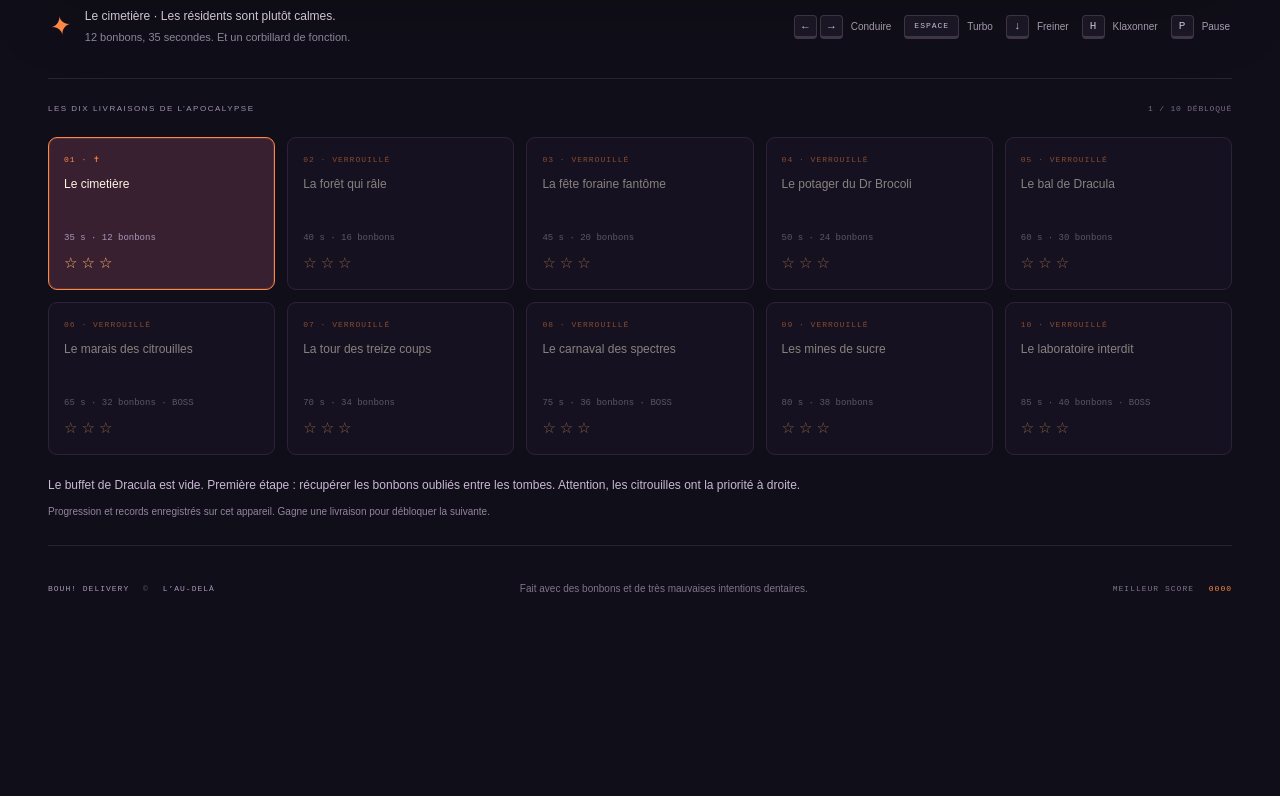
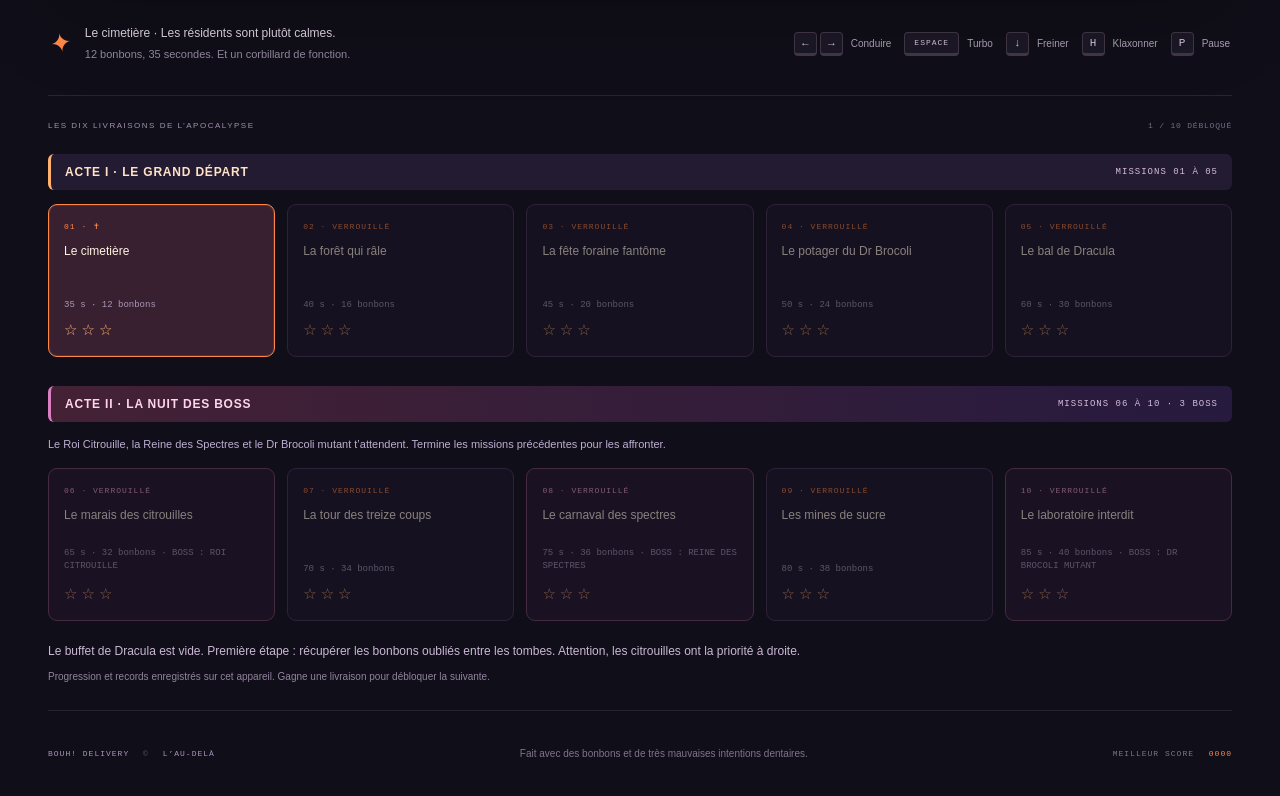
Before and after one commit to Nikoju1977/Bouh-delivery, a website: page index.html in a window 1280 px wide. Shown: the part 876-1672 px from the top of the page. Before the commit the page ends 1510 px from the top, so only its background shows below. Drawn offline with Linux system fonts and the light colour scheme.

Commit message:
build: regenerate standalone ten-level game with visible boss chapter

```diff
--- a/index.html
+++ b/index.html
@@ -54,6 +54,21 @@
 @media(max-width:580px){.boss-hud{top:34%;padding:8px 10px;width:min(260px,calc(100% - 40px))}.boss-hud>span{font-size:9px}.level-card:last-child{grid-column:auto;min-height:137px}}
 @media(orientation:landscape) and (max-height:520px){.boss-hud{top:35%;width:220px;padding:6px}.boss-hud>span{font-size:9px;margin-bottom:3px}}
 
+/* Ten-level campaign: two explicit chapters instead of a deceptively short list. */
+.game-heading .boss-jump{color:#ffd1b2;border:1px solid #ff87457a;background:#39203487;padding:9px 13px;border-radius:999px;text-decoration:none;font:700 10px Arial,sans-serif;letter-spacing:.5px;white-space:nowrap}
+.game-heading .boss-jump:hover,.game-heading .boss-jump:focus-visible{background:#5d2c42;color:#fff8ed}
+.campaign-chapter-heading{display:flex;justify-content:space-between;gap:14px;align-items:center;margin:22px 0 14px;padding:11px 14px;border-radius:6px;background:#231b32;border-left:3px solid #ffb16d}
+.campaign-chapter-heading span{font:700 12px Arial,sans-serif;letter-spacing:.8px;color:#ffe2c8}
+.campaign-chapter-heading small{font:9px monospace;letter-spacing:1px;color:#d5bddc;white-space:nowrap}
+.campaign-chapter-boss{margin-top:29px;background:linear-gradient(90deg,#442135,#261a3e);border-color:#da80c2;scroll-margin-top:18px}
+.campaign-chapter-boss span{color:#ffd5eb}
+.boss-hint{font:11px/1.6 Arial,sans-serif;color:#bdb0d3;margin:0 0 14px}
+.boss-mission{border-color:#7b476d;background:#25152e}
+.boss-mission .level-card-number{color:#f2a6d4}
+.boss-mission small{line-height:1.5}
+@media(max-width:800px){.game-heading .boss-jump{font-size:9px;padding:8px 10px}}
+@media(max-width:580px){.game-heading .boss-jump{font-size:8px;padding:8px 9px}.campaign-chapter-heading{padding:10px;margin-top:20px;align-items:flex-start}.campaign-chapter-heading span{font-size:10px}.campaign-chapter-heading small{font-size:8px;white-space:normal;text-align:right}.boss-hint{font-size:10px}}
+
 </style>
 </head>
 <body>
@@ -73,7 +88,7 @@
   </header>
 
   <main>
-    <div class="game-heading"><span><i></i> SPÉCIAL HALLOWEEN</span><p>5 niveaux. Des bonbons. Zéro permis.</p><span class="edition">ÉDITION DU 31 OCTOBRE</span></div>
+    <div class="game-heading"><span><i></i> SPÉCIAL HALLOWEEN</span><p>10 niveaux. 3 boss. Zéro permis.</p><a class="boss-jump" href="#boss-levels">VOIR LES 3 BOSS ↓</a><span class="edition">ÉDITION DU 31 OCTOBRE</span></div>
     <div class="drive-settings" aria-label="Réglages de conduite">
       <span class="selected-mission" id="selected-mission">MISSION 01 / 10</span>
       <label for="difficulty">Difficulté <select id="difficulty"><option value="balade">Balade · 5 vies</option><option value="arcade" selected>Arcade · 3 vies</option></select></label>
@@ -121,7 +136,12 @@
     </section>
     <section class="level-select" aria-labelledby="levels-title">
       <div class="route-header"><span id="levels-title">LES DIX LIVRAISONS DE L’APOCALYPSE</span><span id="progress-label">1 / 10 DÉBLOQUÉ</span></div>
-      <div class="level-list" id="level-list"></div><p class="level-brief" id="level-brief"></p>
+      <div class="campaign-chapter-heading"><span>ACTE I · LE GRAND DÉPART</span><small>MISSIONS 01 À 05</small></div>
+      <div class="level-list" id="level-list" aria-label="Niveaux 1 à 5"></div>
+      <div class="campaign-chapter-heading campaign-chapter-boss" id="boss-levels"><span>ACTE II · LA NUIT DES BOSS</span><small>MISSIONS 06 À 10 · 3 BOSS</small></div>
+      <p class="boss-hint">Le Roi Citrouille, la Reine des Spectres et le Dr Brocoli mutant t’attendent. Termine les missions précédentes pour les affronter.</p>
+      <div class="level-list" id="boss-level-list" aria-label="Niveaux 6 à 10 et boss"></div>
+      <p class="level-brief" id="level-brief"></p>
       <p class="save-note">Progression et records enregistrés sur cet appareil. Gagne une livraison pour débloquer la suivante.</p>
     </section>
   </main>
@@ -134,7 +154,7 @@
   <script>
 'use strict';
 
-// === dist/levels.js ===
+// ==== dist/levels.js ====
 const LEVELS = [
   {id:1,name:'Le cimetière',subtitle:'Les résidents sont plutôt calmes.',duration:35,goal:12,pace:0.86,scene:0,ghostChance:0.35,wave:1.55,icon:'✝',brief:'Le buffet de Dracula est vide. Première étape : récupérer les bonbons oubliés entre les tombes. Attention, les citrouilles ont la priorité à droite.',ending:'Le gardien du cimetière te remercie. Puis il te facture le stationnement. Même mort, il reste municipal.'},
   {id:2,name:'La forêt qui râle',subtitle:'Même les arbres klaxonnent.',duration:40,goal:16,pace:0.98,scene:1,ghostChance:0.72,wave:1.48,icon:'♠',brief:'Les fantômes ont monté un barrage : ils réclament des congés éternels. Un coup de klaxon devrait suffire à lancer les négociations.',ending:'Les fantômes lèvent leur barrage. Ils ont obtenu une pause déjeuner de 300 ans. Le syndicat est ravi.'},
@@ -153,7 +173,7 @@ function readProgress(value){try{const data=JSON.parse(value);if(!data||typeof d
 function recordResult(progress,{levelIndex,difficulty,score,won,lives,maxLives}){const key=`${difficulty}:${levelIndex+1}`,previous=progress.results[key]||{best:0,stars:0};const stars=won?(lives===maxLives?3:lives>=Math.ceil(maxLives/2)?2:1):0;progress.results[key]={best:Math.max(previous.best,Math.floor(score)),stars:Math.max(previous.stars,stars)};if(won)progress.unlocked=Math.max(progress.unlocked,Math.min(LEVELS.length,levelIndex+2));return {...progress.results[key],earnedStars:stars,newRecord:score>previous.best};}
 
 
-// === dist/engine.js ===
+// ==== dist/engine.js ====
 
 const GOAL=LEVELS[0].goal,DURATION=LEVELS[0].duration,PLAYER_Z=0.88,LANES=[-0.66,0,0.66];
 const clamp=(x,a,b)=>Math.max(a,Math.min(b,x));
@@ -233,13 +253,13 @@ class Game {
 }
 
 
-// === dist/geometry.js ===
+// ==== dist/geometry.js ====
 function viewMetrics(width,height){const mobile=width<580,front=width*(mobile?0.50:0.49),carScale=Math.min(0.88*height/650,width/600),objectScale=Math.min(0.76*height/650,width/600),playerUnit=(width*0.018+(front-width*0.018)*PLAYER_Z)*0.78;return {mobile,front,carScale,objectScale,playerUnit,maxX:clamp((width/2-70*carScale-12)/playerUnit,0.75,1.08),hitRadius:(52*carScale+26*objectScale*PLAYER_Z)/playerUnit*0.88};}
 function projectRoad(z,{width,height,center,horizon,front,travel=0}){const bend=(Math.sin(travel*0.7)*0.037*(1-z)**2+Math.sin(z*3+travel*0.45)*0.042*(1-z))*width;return {x:center+bend,y:horizon+(height-horizon)*z*z,half:width*0.018+(front-width*0.018)*z};}
 function dragTarget(startX,startClientX,clientX,playerUnit,maxX){return clamp(startX+(clientX-startClientX)/playerUnit,-maxX,maxX);}
 
 
-// === dist/scene.js ===
+// ==== dist/scene.js ====
 
 const TAU = Math.PI * 2;
 const noise = n => { const v = Math.sin(n * 127.1 + 41.7) * 43758.5453; return v - Math.floor(v); };
@@ -555,7 +575,7 @@ class Scene {
 }
 
 
-// === dist/audio.js ===
+// ==== dist/audio.js ====
 class AudioEngine {
   constructor(enabled=true){this.enabled=enabled;this.ctx=null;this.nextNote=0;this.beat=0;}
   init(){
@@ -607,7 +627,7 @@ class AudioEngine {
 }
 
 
-// === dist/app.js ===
+// ==== dist/app.js ====
 
 const $=id=>document.getElementById(id);
 const storage={get(key,fallback){try{return localStorage.getItem(key)??fallback;}catch{return fallback;}},set(key,value){try{localStorage.setItem(key,String(value));}catch{}}};
@@ -636,14 +656,15 @@ function say(name,text,duration=4.5){$('radio-name').textContent=name;$('radio-t
 function updateStage(){const level=game.level,pill=$('level-pill');pill.firstElementChild.textContent=String(level.id).padStart(2,'0');pill.lastElementChild.firstChild.textContent=level.name.toUpperCase();pill.querySelector('small').textContent=level.subtitle;}
 function renderLevels(){
   $('level-list').replaceChildren();
+  $('boss-level-list').replaceChildren();
   for(const [index,level] of LEVELS.entries()){
     const locked=level.id>progress.unlocked,record=progress.results[`${game.difficulty}:${level.id}`]||{stars:0,best:0};
-    const button=document.createElement('button');button.type='button';button.className='level-card';button.classList.toggle('selected',index===game.levelIndex);button.classList.toggle('locked',locked);button.disabled=locked||isDriving();button.setAttribute('aria-pressed',String(index===game.levelIndex));
+    const button=document.createElement('button');button.type='button';button.className='level-card';button.classList.toggle('selected',index===game.levelIndex);button.classList.toggle('locked',locked);button.classList.toggle('boss-mission',!!level.boss);button.disabled=locked||isDriving();button.setAttribute('aria-pressed',String(index===game.levelIndex));
     const number=document.createElement('span');number.className='level-card-number';number.textContent=`${String(level.id).padStart(2,'0')} · ${locked?'VERROUILLÉ':level.icon}`;
     const title=document.createElement('strong');title.textContent=level.name;
-    const target=document.createElement('small');target.textContent=`${level.duration} s · ${level.goal} bonbons${level.boss?' · BOSS':''}`;
+    const target=document.createElement('small');target.textContent=`${level.duration} s · ${level.goal} bonbons${level.boss?' · BOSS : '+level.boss.name:''}`;
     const stars=document.createElement('span');stars.className='level-stars';stars.textContent='★'.repeat(record.stars)+'☆'.repeat(3-record.stars);stars.setAttribute('aria-label',`${record.stars} étoiles sur 3`);
-    button.append(number,title,target,stars);button.addEventListener('click',()=>home(index));$('level-list').append(button);
+    button.append(number,title,target,stars);button.addEventListener('click',()=>home(index));$(index<5?'level-list':'boss-level-list').append(button);
   }
   $('progress-label').textContent=`${progress.unlocked} / ${LEVELS.length} DÉBLOQUÉ${progress.unlocked>1?'S':''}`;
   $('level-brief').textContent=game.level.brief;$('difficulty').disabled=isDriving();
```
